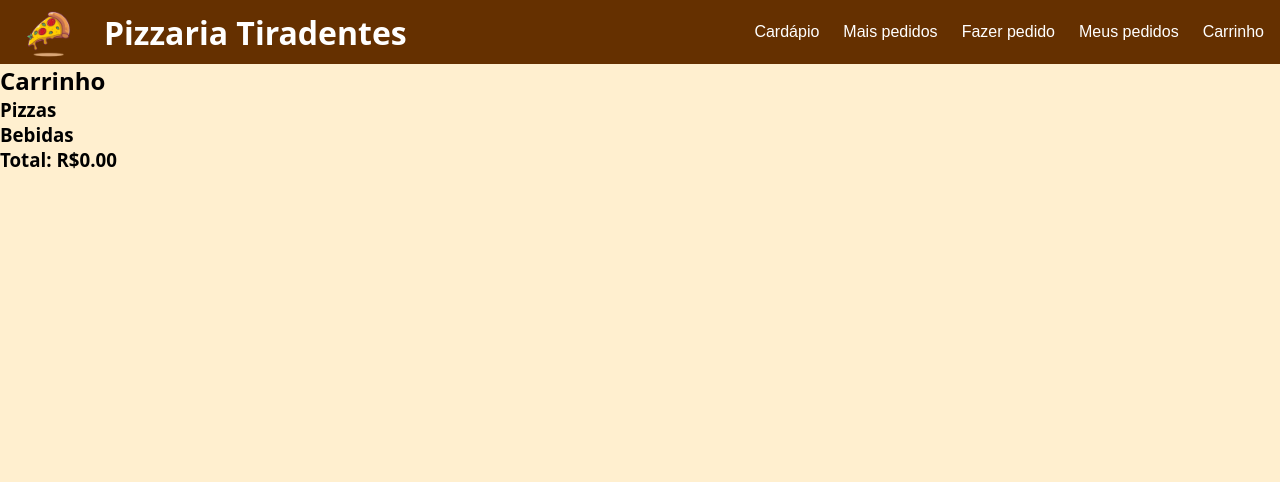
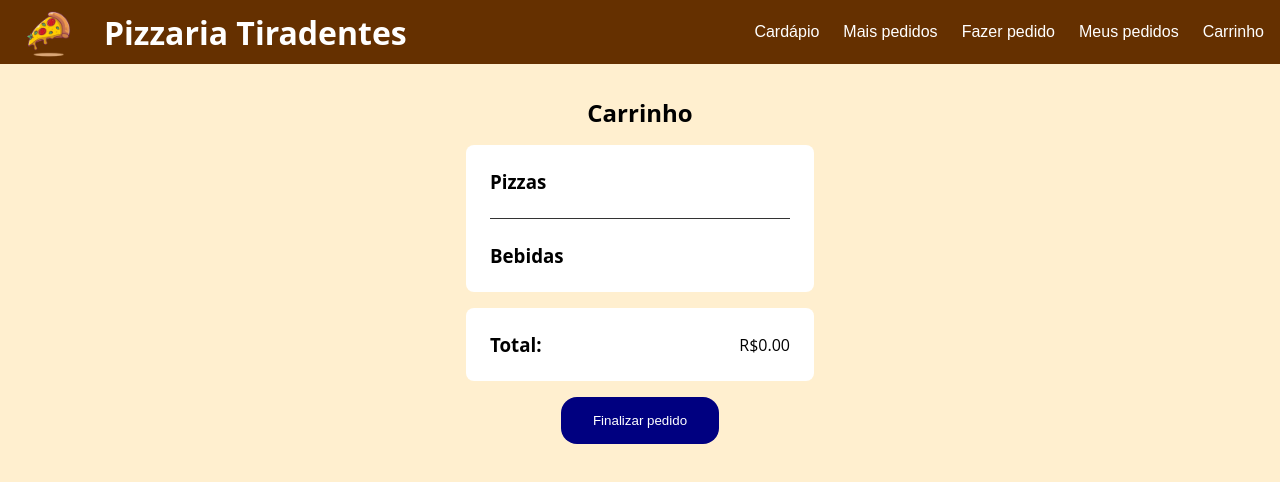
Before and after one commit to GuilhermeRamosAju/pizza-online, a React (Vite) app in the folder frontend/: page /carrinho in a window 1280 px wide. Shown: the top 482 px of the page. Built offline with nearby package versions, Linux system fonts and the light colour scheme; sample sign-in values are in the browser's storage.

Commit message:
novas páginas

```diff
--- /dev/null
+++ b/frontend/src/pages/Cart/Cart.module.css
@@ -0,0 +1,54 @@
+.container {
+    display: flex;
+    flex-direction: column;
+    justify-content: center;
+    align-items: center;
+    padding: 2rem;
+    gap: 1rem
+}
+
+.pedido {
+    background-color: white;
+    display: flex;
+    flex-direction: column;
+    gap: 1.5rem;
+    padding: 1.5rem;
+    border-radius: .5rem;
+    min-width: 300px;
+}
+
+.pizza, .bebida {
+    display: flex;
+    flex-direction: column;
+    gap: .25rem;
+}
+
+.item {
+    display: flex;
+    justify-content: space-between;
+    gap: 1rem;
+    align-items: center;
+}
+
+.btn {
+    background-color: #FF5757;
+    cursor: pointer;
+    padding: .1rem;
+    text-align: center;
+}
+
+.line {
+    border: 0;
+    height: 1px;
+    background-color: #333;
+}
+
+.total {
+    background-color: white;
+    padding: 1.5rem;
+    border-radius: .5rem;
+    width: 300px;
+    display: flex;
+    justify-content: space-between;
+    align-items: center;
+}
--- a/frontend/src/pages/Cart/index.tsx
+++ b/frontend/src/pages/Cart/index.tsx
@@ -1,7 +1,14 @@
-import { useState, useEffect } from "react";
+import { useState, useEffect, FormEvent } from "react";
 import { IPizza, IDrink } from "../../interfaces/cardapio";
+import * as Component from "../../components";
+import TrashIcon from "../../assets/trash.svg";
+import style from "./Cart.module.css";
+import api from "../../services/api";
+import { useAuth } from "../../hook/auth";
 
 export default function Cart() {
+  const { user } = useAuth();
+
   const [carrinhoPizzas, setCarrinhoPizzas] = useState<IPizza[]>([]);
   const [carrinhoBebidas, setCarrinhoBebidas] = useState<IDrink[]>([]);
 
@@ -51,30 +58,75 @@ export default function Cart() {
   );
   const total = totalPizzas + totalBebidas;
 
+  async function handleSubmit(
+    event: FormEvent<HTMLFormElement>
+  ): Promise<void> {
+    event.preventDefault();
+    try {
+      const pedido = {
+        data: new Date().toISOString(),
+        userId: user!.id,
+        pizzas: carrinhoPizzas,
+        bebidas: carrinhoBebidas,
+      };
+
+      await api.post("/pedidos", pedido);
+
+      console.log("Pedido enviado com sucesso!");
+      localStorage.removeItem("@PizzaTiradentes:carrinho-pizza");
+      localStorage.removeItem("@PizzaTiradentes:carrinho-bebidas");
+    } catch (error) {
+      console.error("Erro ao enviar pedido:", error);
+    }
+  }
+
+
   return (
-    <div>
+    <form className={style.container} onSubmit={handleSubmit}>
       <h2>Carrinho</h2>
+      <div className={style.pedido}>
+        <div className={style.pizza}>
           <h3>Pizzas</h3>
           {carrinhoPizzas.map((pizza, index) => (
-        <div key={index}>
+            <>
+              <div key={index} className={style.item}>
                 <p>
-            {pizza.nome} - R${pizza.preco.toFixed(2)}
+                  Tamanho: {pizza.tamanho} - {pizza.sabores.join(", ")} - R$
+                  {pizza.preco.toFixed(2)}
                 </p>
-          <button onClick={() => handleRemoverItemPizza(index)}>Remover</button>
+                <button
+                  onClick={() => handleRemoverItemPizza(index)}
+                  className={style.btn}
+                >
+                  <img src={TrashIcon} />
+                </button>
               </div>
+            </>
           ))}
+        </div>
+        <hr className={style.line} />
+        <div className={style.bebida}>
           <h3>Bebidas</h3>
           {carrinhoBebidas.map((bebida, index) => (
-        <div key={index}>
+            <div key={index} className={style.item}>
               <p>
                 {bebida.nome} - R${bebida.preco.toFixed(2)}
               </p>
-          <button onClick={() => handleRemoverItemBebida(index)}>
-            Remover
+              <button
+                onClick={() => handleRemoverItemBebida(index)}
+                className={style.btn}
+              >
+                <img src={TrashIcon} />
               </button>
             </div>
           ))}
-      <h3>Total: R${total.toFixed(2)}</h3>
         </div>
+      </div>
+      <div className={style.total}>
+        <h3>Total:</h3>
+        <p>R${total.toFixed(2)}</p>
+      </div>
+      <Component.Button type="submit">Finalizar pedido</Component.Button>
+    </form>
   );
 }
--- /dev/null
+++ b/frontend/src/pages/MyOrders/MyOrders.module.css
@@ -0,0 +1,28 @@
+.container {
+    display: flex;
+    flex-direction: column;
+    justify-content: center;
+    align-items: center;
+    gap: 1.5rem;
+    padding: 2rem;
+}
+
+.pedido {
+    background-color: white;
+    display: flex;
+    flex-direction: column;
+    gap: 1.5rem;
+    padding: 1.5rem;
+    border-radius: .5rem;
+}
+
+.item {
+    display: flex;
+    justify-content: space-between;
+    gap: 1rem;
+    align-items: center;
+}
+
+.campo {
+    font-weight: 600;
+}
--- /dev/null
+++ b/frontend/src/pages/MyOrders/index.tsx
@@ -0,0 +1,54 @@
+/* eslint-disable react-hooks/exhaustive-deps */
+import { useState, useEffect } from "react";
+import api from "../../services/api";
+import { IOrder } from "../../interfaces/IOrder";
+import { useAuth } from "../../hook/auth";
+import { formatBrazilianDate } from "../../format/dateFormat";
+import style from "./MyOrders.module.css";
+
+function calculateTotal(order: IOrder) {
+  let total = 0;
+  order.pizzas.forEach((pizza) => (total += pizza.preco));
+  order.bebidas.forEach((bebida) => (total += bebida.preco));
+  return total.toFixed(2);
+}
+
+export default function MyOrders() {
+  const { user } = useAuth();
+  const [orders, setOrders] = useState<IOrder[]>([]);
+
+  useEffect(() => {
+    const fetchOrders = async () => {
+      try {
+        const response = await api.get(`/pedidos?userId=${user!.id}`);
+        setOrders(
+          response.data.map((order: IOrder) => ({
+            ...order,
+            data: formatBrazilianDate(order.data),
+          }))
+        );
+      } catch (error) {
+        console.error("Erro ao buscar pedidos:", error);
+      }
+    };
+
+    fetchOrders();
+  }, []);
+
+  return (
+    <div className={style.container}>
+      <h1>Meus Pedidos</h1>
+      {orders.map((order) => (
+        <div className={style.pedido} key={order.id}>
+          <p className={style.item}>
+            <span className={style.campo}>Data do Pedido: </span>
+            {order.data}
+          </p>
+          <p className={style.item}>
+            <span className={style.campo}>Total: </span>R${calculateTotal(order)}
+          </p>
+        </div>
+      ))}
+    </div>
+  );
+}
--- a/frontend/src/pages/index.ts
+++ b/frontend/src/pages/index.ts
@@ -3,5 +3,6 @@ import Register from "./Register/Register";
 import Home from "./Home/Home";
 import PlaceOrder from "./PlaceOrder"
 import Cart from "./Cart";
+import MyOrders from "./MyOrders";
 
-export { Login, Register, Home, PlaceOrder, Cart };
+export { Login, Register, Home, PlaceOrder, Cart, MyOrders };
--- a/frontend/src/routes/PrivateRoute.tsx
+++ b/frontend/src/routes/PrivateRoute.tsx
@@ -2,15 +2,13 @@ import { Navigate, Outlet } from "react-router-dom";
 import { useAuth } from "../hook/auth";
 
 export function PrivateRoutes() {
-    const { user } = useAuth();
+  const { user } = useAuth();
 
-    const isAuthenticated = (): boolean => {
-      return !!user;
-    };
+  const isAuthenticated = (): boolean => {
+    if (user) return true;
 
-    return isAuthenticated() ? (
-      <Outlet />
-    ) : (
-      <Navigate to="/login" replace />
-    );
-  }
+    return false;
+  };
+
+  return isAuthenticated() ? <Outlet /> : <Navigate to="/login" replace />;
+}
--- a/frontend/src/routes/PublicRoute.tsx
+++ b/frontend/src/routes/PublicRoute.tsx
@@ -5,7 +5,9 @@ export default function PublicRoutes() {
   const { user } = useAuth();
 
   const isAuthenticated = (): boolean => {
-    return !!user;
+    if (user) return true;
+
+    return false;
   };
 
   return isAuthenticated() ? <Navigate to="/home" /> : <Outlet />;
--- a/frontend/src/routes/index.tsx
+++ b/frontend/src/routes/index.tsx
@@ -16,6 +16,7 @@ export function Routes() {
         <Route path="/home" element={<Pg.Home />} />
         <Route path="/fazer-pedido" element={<Pg.PlaceOrder />} />
         <Route path="/carrinho" element={<Pg.Cart />} />
+        <Route path="/pedidos" element={<Pg.MyOrders />} />
       </Route>
     </RRDRoutes>
   );
```
Lines whose indentation alone changed are shown as unchanged.
